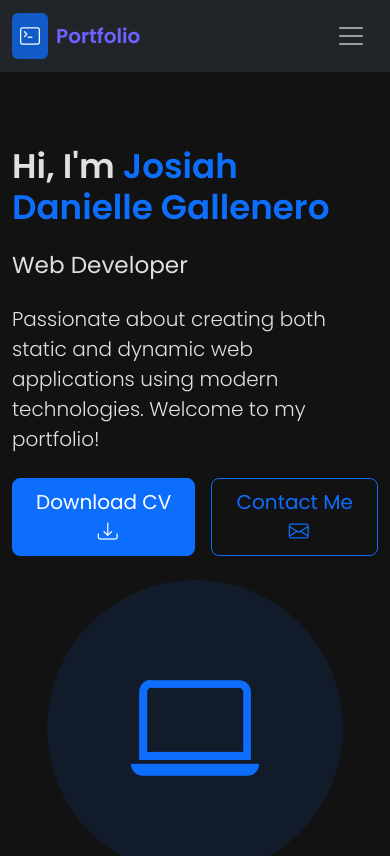
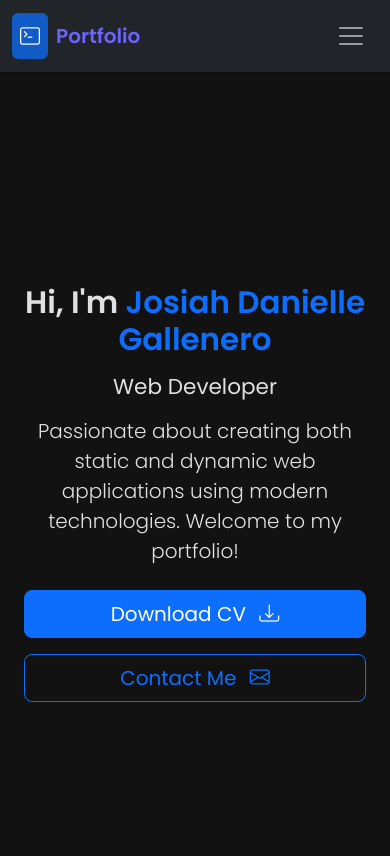
Before and after one commit to anyasauce/reactviteportfolio, a React (Vite) app: page / in a window 390 px wide. Shown: the top 856 px of the page. Built offline with nearby package versions, Linux system fonts and the light colour scheme; the HTML template or start-up script is replaced by a standard one.

Commit message:
update hero section in mobile view

```diff
--- a/src/components/Home.jsx
+++ b/src/components/Home.jsx
@@ -1,26 +1,6 @@
 import React from 'react';
 
 function Home() {
-    // const handleDownloadCV = () => {
-    //     fetch('/picture.jpg')
-    //         .then(response => {
-    //             if (!response.ok) throw new Error('File not found');
-    //             return response.blob();
-    //         })
-    //         .then(blob => {
-    //             const link = document.createElement('a');
-    //             link.href = URL.createObjectURL(blob);
-    //             link.download = 'Josiah-Gallenero-CV.jpg';
-    //             document.body.appendChild(link);
-    //             link.click();
-    //             document.body.removeChild(link);
-    //         })
-    //         .catch(error => {
-    //             alert('CV file not found!');
-    //             console.error('Error downloading CV:', error);
-    //         });
-    // };
-
     const handleDownloadCV = () => {
         alert('CV file not found!');
         console.error('Error downloading CV: File not found');
@@ -36,42 +16,22 @@ function Home() {
     };
 
     return (
-        <section className="hero-section">
+        <section className="hero-section container text-center text-lg-start py-5">
             <div className="row align-items-center">
-                <div className="col-lg-6 mb-4 mb-lg-0">
-                    <h1 className="display-4 fw-bold mb-4">Hi, I'm <span className="text-primary">Josiah Danielle Gallenero</span></h1>
-                    <h2 className="h3 mb-4">Web Developer</h2>
+                <div className="col-12 col-lg-6 mb-4">
+                    <h1 className="display-5 fw-bold mb-3">Hi, I'm <span className="text-primary">Josiah Danielle Gallenero</span></h1>
+                    <h2 className="h4 mb-3">Web Developer</h2>
                     <p className="lead mb-4">Passionate about creating both static and dynamic web applications using modern technologies. Welcome to my portfolio!</p>
-                    <div className="d-flex gap-3">
-                        <button
-                            className="btn btn-primary btn-lg"
-                            onClick={handleDownloadCV}
-                        >
+                    <div className="d-grid gap-3 d-sm-flex justify-content-sm-center justify-content-lg-start">
+                        <button className="btn btn-primary btn-lg" onClick={handleDownloadCV}>
                             Download CV <i className="bi bi-download ms-2"></i>
                         </button>
-                        <button
-                            className="btn btn-outline-primary btn-lg"
-                            onClick={handleContactClick}
-                        >
+                        <button className="btn btn-outline-primary btn-lg" onClick={handleContactClick}>
                             Contact Me <i className="bi bi-envelope ms-2"></i>
                         </button>
                     </div>
                 </div>
-                <div className="col-lg-6 text-center">
-                    <div className="bg-primary bg-opacity-10 p-5 d-inline-block rounded-circle">
-                        <i
-                            className="bi bi-laptop text-primary"
-                            style={{
-                                fontSize: '8rem',
-                                width: '200px',
-                                height: '200px',
-                                display: 'flex',
-                                alignItems: 'center',
-                                justifyContent: 'center'
-                            }}
-                        ></i>
-                    </div>
-                </div>
+
             </div>
         </section>
     );
```
